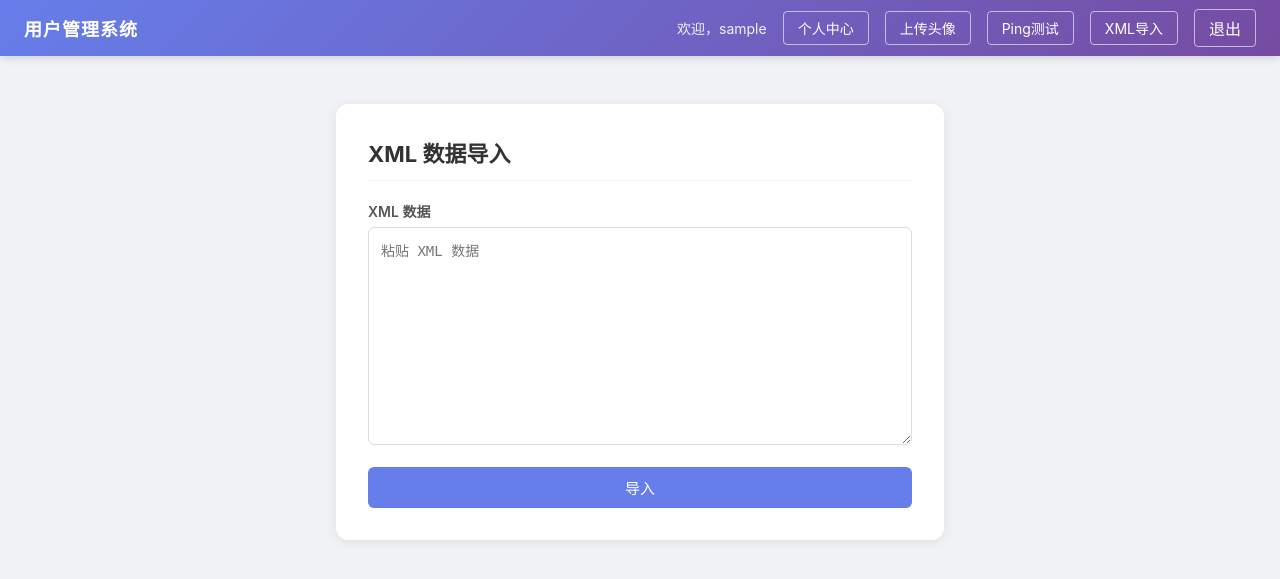
After one commit to na-asuka/second-day, a Flask app: page /xml-import in a window 1280 px wide. The commit adds this page. Shown: the top 579 px of the page. Run offline with Flask 3, Linux system fonts and the light colour scheme; the visitor is signed in with stand-in values (Sample User, id 1); data comes from the database, SQL or seed files in the repository.

Commit message:
修复: XXE路径白名单+路径规范化

```diff
--- a/app.py
+++ b/app.py
@@ -5,7 +5,8 @@
   功能: 登录/注册/搜索/上传/个人中心/充值/管理后台/URL抓取
 ====================================================================
 """
-import os, re, sqlite3, logging, subprocess, platform, urllib.request, urllib.error
+import os, re, json, sqlite3, logging, subprocess, platform, urllib.request, urllib.error
+import xml.etree.ElementTree as ET
 from time import time
 from datetime import timedelta
 from functools import wraps
@@ -543,5 +544,62 @@ def ping():
     return render_template("ping.html", result=result, ip=ip)
 
 
+# ── 允许通过实体引用的本地文件白名单路径 ──
+XXE_ALLOWED_PATHS = [
+    os.path.join(app.root_path, "data"),
+]
+
+def _xxe_allowed(filepath):
+    real = os.path.realpath(filepath)
+    for base in XXE_ALLOWED_PATHS:
+        if real.startswith(os.path.realpath(base)):
+            return True
+    return False
+
+@app.route("/xml-import", methods=["GET", "POST"])
+def xml_import():
+    if "username" not in session:
+        return redirect(url_for("login"))
+    result = None
+    error = None
+    xml_data = ""
+    if request.method == "POST":
+        xml_data = request.form.get("xml_data", "").strip()
+        if xml_data:
+            # 检测 <!ENTITY 和 SYSTEM 关键字
+            if "<!ENTITY" in xml_data and "SYSTEM" in xml_data:
+                # 提取 SYSTEM 后面的文件路径
+                match = re.search(r'<!ENTITY\s+\w+\s+SYSTEM\s+"([^"]+)"', xml_data)
+                if match:
+                    file_path = match.group(1)
+                    # 白名单校验：只允许读取指定目录下的文件
+                    if not _xxe_allowed(file_path):
+                        logger.warning("XXE阻断: 非法文件路径 path=%s user=%s remote_addr=%s",
+                                       file_path, session.get("username"), request.remote_addr)
+                        error = f"不允许读取该文件"
+                    else:
+                        try:
+                            with open(file_path, "r", encoding="utf-8", errors="replace") as f:
+                                file_content = f.read()
+                            entity_name = re.search(r'<!ENTITY\s+(\w+)\s+SYSTEM', xml_data).group(1)
+                            xml_data = xml_data.replace(f"&{entity_name};", file_content)
+                        except Exception as e:
+                            error = f"无法读取文件 {file_path}: {e}"
+            try:
+                root = ET.fromstring(xml_data)
+                users = []
+                for user_elem in root.findall("user"):
+                    name = user_elem.findtext("name", "")
+                    email = user_elem.findtext("email", "")
+                    users.append({"name": name, "email": email})
+                result = json.dumps(users, indent=2, ensure_ascii=False)
+                logger.info("XML导入成功: user=%s count=%d", session.get("username"), len(users))
+            except ET.ParseError as e:
+                error = f"XML 解析错误: {e}"
+            except Exception as e:
+                error = f"处理错误: {e}"
+    return render_template("xml_import.html", result=result, error=error, xml_data=xml_data)
+
+
 if __name__ == "__main__":
     app.run(debug=False, host="0.0.0.0", port=5000)
--- a/templates/base.html
+++ b/templates/base.html
@@ -20,6 +20,7 @@
                 <a href="/admin" class="nav-link">管理后台</a>
                 {% endif %}
                 <a href="/ping" class="nav-link">Ping测试</a>
+                <a href="/xml-import" class="nav-link">XML导入</a>
                 <form method="post" action="/logout" class="nav-form">
                     <input type="hidden" name="_csrf_token" value="{{ csrf_token }}">
                     <button type="submit" class="nav-link-btn">退出</button>
--- /dev/null
+++ b/templates/xml_import.html
@@ -0,0 +1,24 @@
+{% extends "base.html" %}
+{% block content %}
+<div class="card">
+    <h2>XML 数据导入</h2>
+    <hr>
+    {% if error %}
+        <div class="alert alert-error">{{ error }}</div>
+    {% endif %}
+    <form method="post" action="/xml-import">
+        <input type="hidden" name="_csrf_token" value="{{ csrf_token }}">
+        <div class="form-group">
+            <label for="xml_data">XML 数据</label>
+            <textarea id="xml_data" name="xml_data" rows="12" placeholder="粘贴 XML 数据"
+                      style="width:100%;padding:12px;font-size:14px;border:1px solid #ddd;border-radius:6px;font-family:monospace;">{{ xml_data }}</textarea>
+        </div>
+        <button type="submit" class="btn btn-primary btn-block">导入</button>
+    </form>
+    {% if result is not none %}
+    <hr>
+    <h4>解析结果（JSON）：</h4>
+    <pre style="background:#1e1e1e;color:#00ff00;padding:16px;border-radius:6px;overflow-x:auto;font-family:monospace;font-size:13px;white-space:pre-wrap;word-break:break-all;">{{ result }}</pre>
+    {% endif %}
+</div>
+{% endblock %}
```
